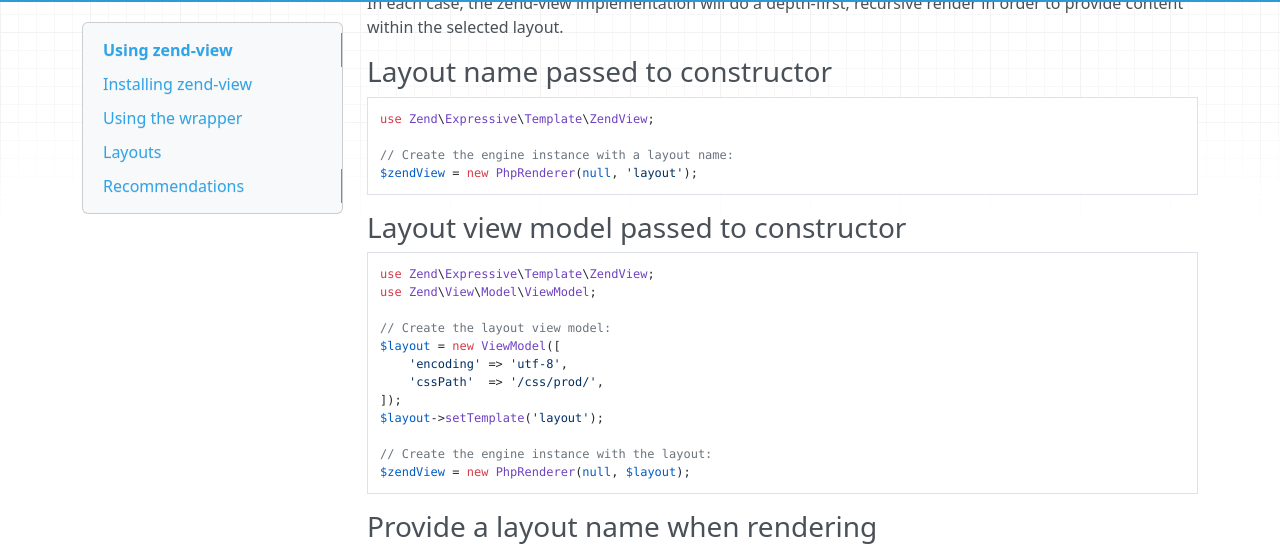
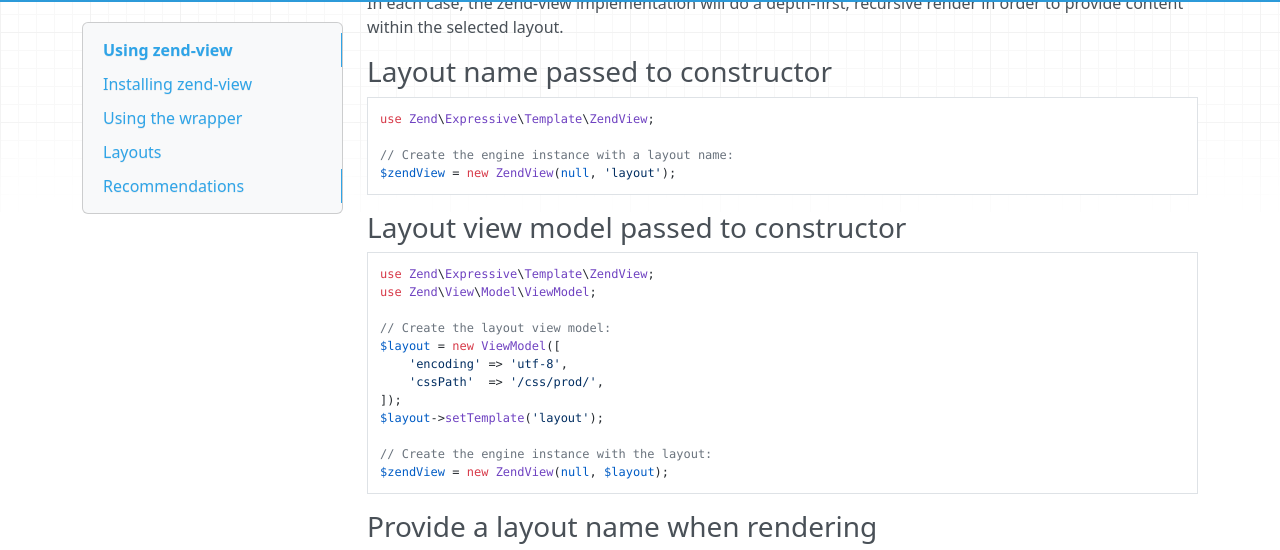
Before and after one commit to zendframework/zend-expressive, an MkDocs documentation site: the page built from doc/book/template/zend-view.md, in a window 1280 px wide and 900 px high, scrolled down 1758 px. Shown: the part 94-644 px from the top of the window. Built offline with MkDocs 1.6.1, drawn with Linux system fonts in a browser that asks for light colours; nearby versions of some CDN libraries; old or Windows-style settings are respelled for this version of MkDocs.

Commit message:
Fix typo ZendView not PhpRenderer

````diff
--- a/doc/book/template/zend-view.md
+++ b/doc/book/template/zend-view.md
@@ -98,7 +98,7 @@ render in order to provide content within the selected layout.
 use Zend\Expressive\Template\ZendView;
 
 // Create the engine instance with a layout name:
-$zendView = new PhpRenderer(null, 'layout');
+$zendView = new ZendView(null, 'layout');
 ```
 
 ### Layout view model passed to constructor
@@ -115,7 +115,7 @@ $layout = new ViewModel([
 $layout->setTemplate('layout');
 
 // Create the engine instance with the layout:
-$zendView = new PhpRenderer(null, $layout);
+$zendView = new ZendView(null, $layout);
 ```
 
 ### Provide a layout name when rendering
````
